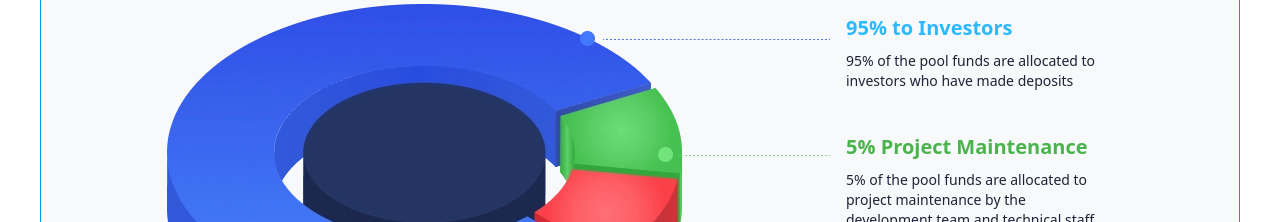
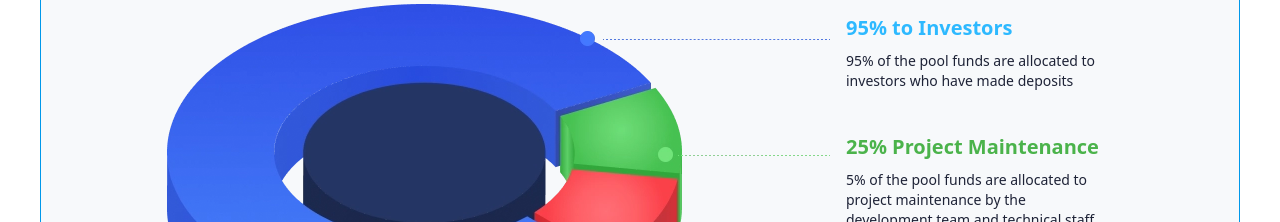
Before and after one commit to ADEYEMI990/InvestmentApp, a React (Vite) app in the folder client/: page / in a window 1280 px wide. Shown: the part 4640-4862 px from the top of the page. Built offline with nearby package versions, Linux system fonts and the light colour scheme.

Commit message:
25% Project Maintenance

```diff
--- a/client/src/components/Mainpage.jsx
+++ b/client/src/components/Mainpage.jsx
@@ -850,7 +850,7 @@ const Mainpage = () => {
                   </div>
                   <div data-aos="fade-down" className="aos-init aos-animate">
                     <p className="mb-[8px] text-[18px] text-[#4BB34B] font-semibold leading-[30px] sm:text-[20px]">
-                      5% Project Maintenance
+                      25% Project Maintenance
                     </p>
                     <p className="text-[14px] text-[#1e2337] leading-[20px]">
                       5% of the pool funds are allocated to project maintenance
```
